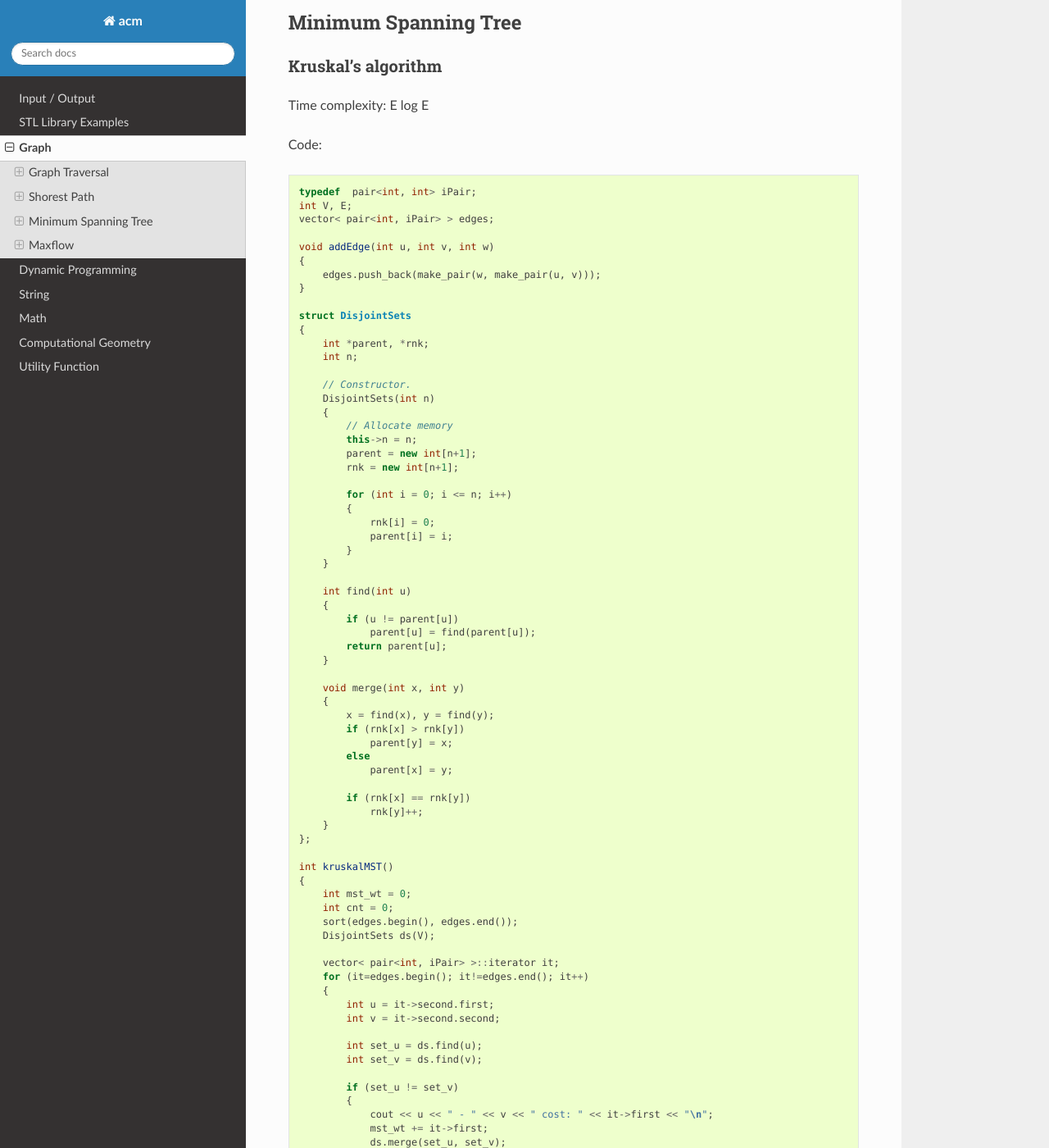
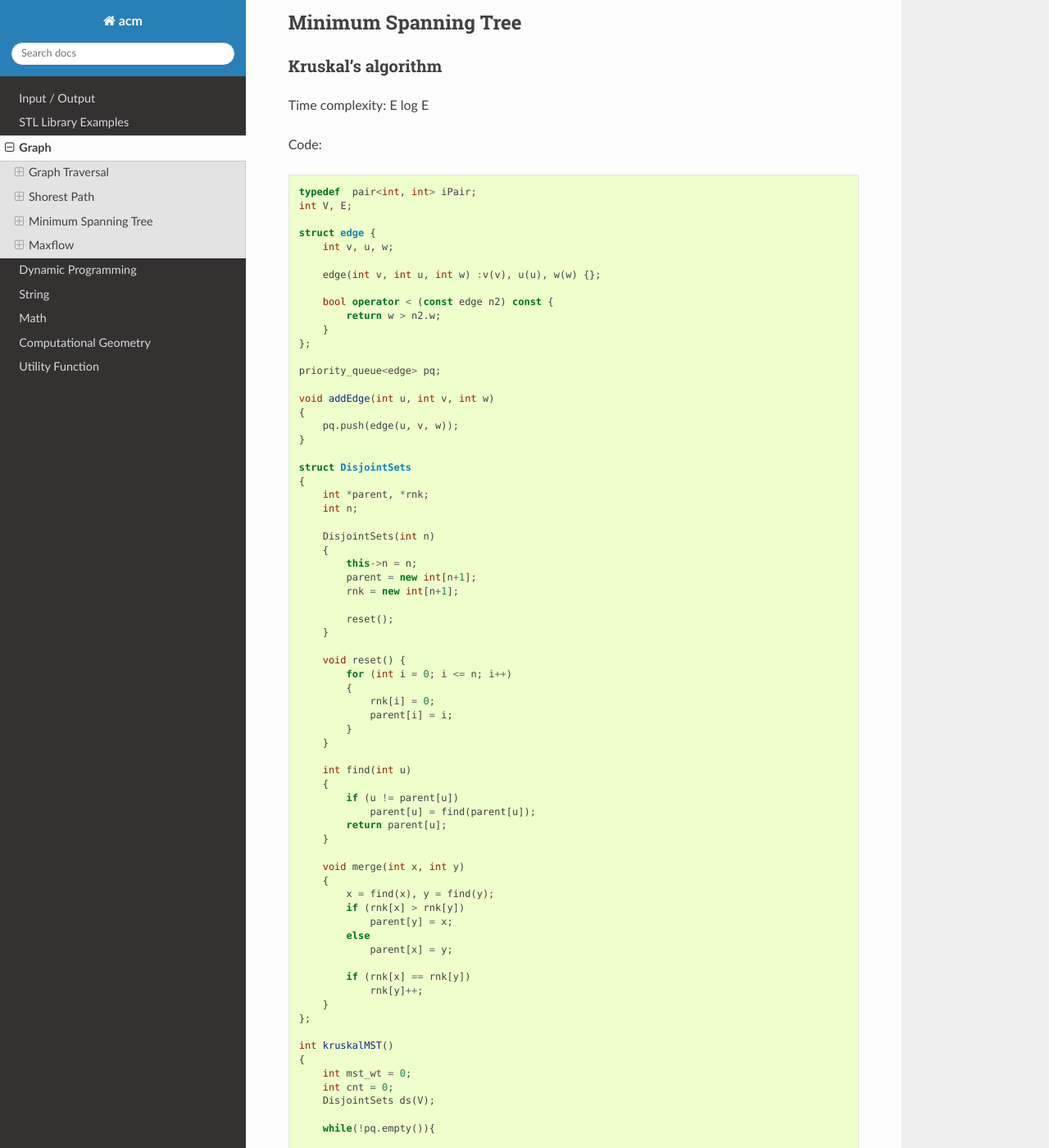
Before and after one commit to klhui97/ACM, a Sphinx documentation site: the page built from docs/source/topics/graph.rst, in a window 1280 px wide and 1400 px high, scrolled down 5929 px. Shown: the whole window at 82% size. Built offline with Sphinx 7.4.7 and the Read the Docs theme 2.0.0, drawn with Linux system fonts in a browser that asks for light colours; some of the changed text lies outside the part shown.

Commit message:
update mst

```diff
--- a/docs/source/topics/graph.rst
+++ b/docs/source/topics/graph.rst
@@ -351,11 +351,22 @@ Code:
 
     typedef  pair<int, int> iPair;
     int V, E;
-    vector< pair<int, iPair> > edges;
+
+    struct edge {
+        int v, u, w;
+
+        edge(int v, int u, int w) :v(v), u(u), w(w) {};
+
+        bool operator < (const edge n2) const {
+            return w > n2.w;
+        }
+    };
+
+    priority_queue<edge> pq;
 
     void addEdge(int u, int v, int w)
     {
-        edges.push_back(make_pair(w, make_pair(u, v)));
+        pq.push(edge(u, v, w));
     }
 
     struct DisjointSets
@@ -363,14 +374,16 @@ Code:
         int *parent, *rnk;
         int n;
 
-        // Constructor.
         DisjointSets(int n)
         {
-            // Allocate memory
             this->n = n;
             parent = new int[n+1];
             rnk = new int[n+1];
 
+            reset();
+        }
+
+        void reset() {
             for (int i = 0; i <= n; i++)
             {
                 rnk[i] = 0;
@@ -402,31 +415,32 @@ Code:
     {
         int mst_wt = 0;
         int cnt = 0;
-        sort(edges.begin(), edges.end());
         DisjointSets ds(V);
 
-        vector< pair<int, iPair> >::iterator it;
-        for (it=edges.begin(); it!=edges.end(); it++)
-        {
-            int u = it->second.first;
-            int v = it->second.second;
+        while(!pq.empty()){
+
+            int u = pq.top().u;
+            int v = pq.top().v;
+            int w = pq.top().w;
+            pq.pop();
 
             int set_u = ds.find(u);
             int set_v = ds.find(v);
 
             if (set_u != set_v)
             {
-                cout << u << " - " << v << " cost: " << it->first << "\n";
-                mst_wt += it->first;
+                cout << u << " - " << v << " cost: " << w << "\n";
+                mst_wt += w;
                 ds.merge(set_u, set_v);
                 cnt++;
                 if (cnt == V - 1)
                     break;
             }
         }
+        pq = priority_queue <edge>(); // reset edges after completed
+
         cout << "Weight of MST is " << mst_wt << "\n";
-        // Clear after finished
-        edges.clear();
+
         if (cnt == V - 1)
             return mst_wt;
         else
```
